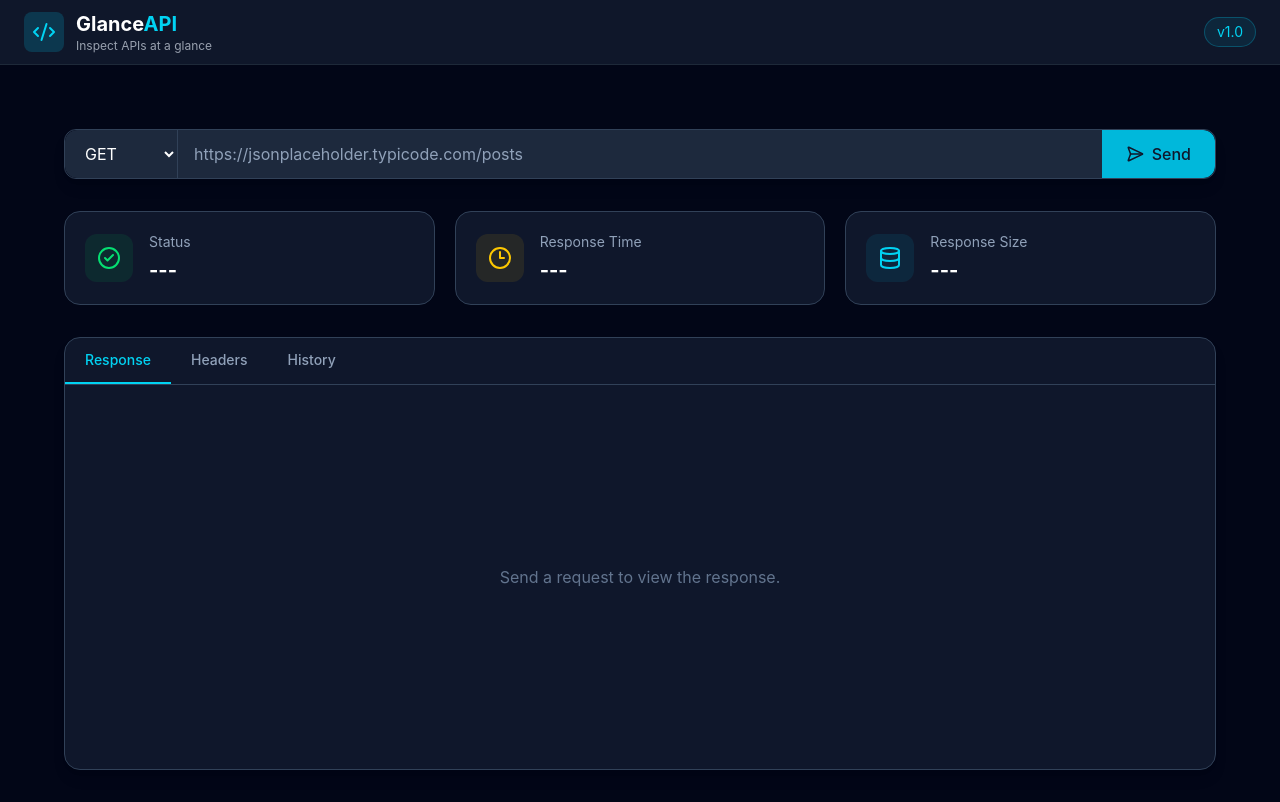
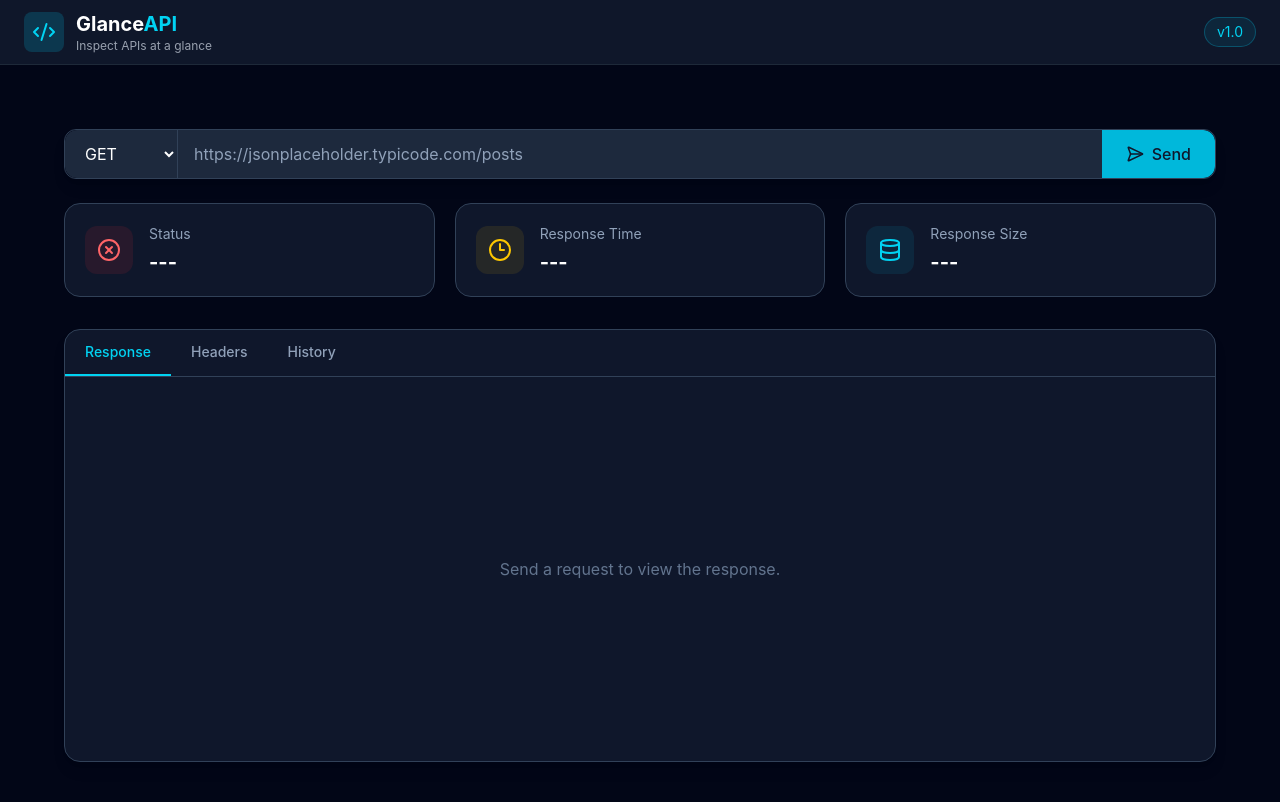
Before and after one commit to fragilehokage/glance-api, a React (Vite) app: page / in a window 1280 px wide. Built offline with nearby package versions, Linux system fonts and the light colour scheme; the HTML template or start-up script is replaced by a standard one.

Commit message:
dynamuc api metrics done and response viewer too...!!!!

```diff
--- a/src/components/metricssection/metricssection.jsx
+++ b/src/components/metricssection/metricssection.jsx
@@ -2,35 +2,55 @@ import {
   CheckCircle2,
   Clock3,
   Database,
+  XCircle,
 } from "lucide-react";
 
 import InfoCard from "../InfoCard/InfoCard";
+import formatBytes from "../../utils/formatBytes";
 
-const MetricsSection = () => {
+const MetricsSection = ({ response }) => {
+  const success = response?.success;
+
   return (
-    <section className="mx-auto mt-8 grid max-w-6xl grid-cols-1 gap-5 md:grid-cols-3">
-
+    <section className="mx-auto mt-6 grid max-w-6xl grid-cols-1 gap-5 md:grid-cols-3">
       <InfoCard
-        icon={<CheckCircle2 className="text-green-400" />}
+        icon={
+          success ? (
+            <CheckCircle2 className="text-green-400" />
+          ) : (
+            <XCircle className="text-red-400" />
+          )
+        }
         title="Status"
-        value="---"
-        color="bg-green-500/10"
+        value={
+          response
+            ? `${response.status} ${response.statusText}`
+            : "---"
+        }
+        color={success ? "bg-green-500/10" : "bg-red-500/10"}
       />
 
       <InfoCard
         icon={<Clock3 className="text-yellow-400" />}
         title="Response Time"
-        value="---"
+        value={
+          response
+            ? `${response.time} ms`
+            : "---"
+        }
         color="bg-yellow-500/10"
       />
 
       <InfoCard
         icon={<Database className="text-cyan-400" />}
         title="Response Size"
-        value="---"
+        value={
+          response
+            ? formatBytes(response.size)
+            : "---"
+        }
         color="bg-cyan-500/10"
       />
-
     </section>
   );
 };
--- /dev/null
+++ b/src/utils/formatBytes.js
@@ -0,0 +1,12 @@
+const formatBytes = (bytes) => {
+  if (!bytes) return "---";
+
+  if (bytes < 1024) return `${bytes} B`;
+
+  if (bytes < 1024 * 1024)
+    return `${(bytes / 1024).toFixed(2)} KB`;
+
+  return `${(bytes / (1024 * 1024)).toFixed(2)} MB`;
+};
+
+export default formatBytes;
```
